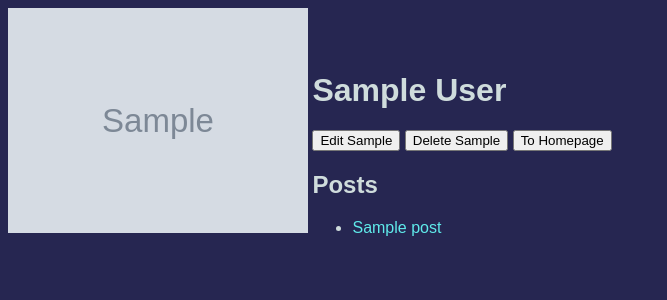
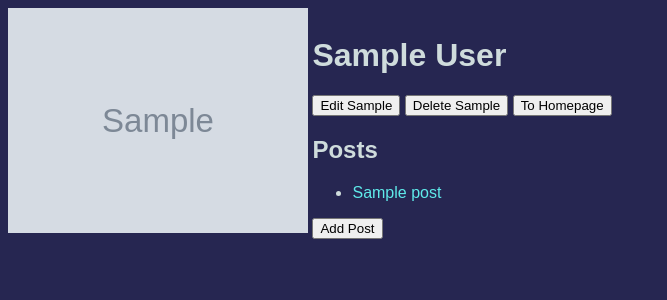
Before and after one commit to Nick-Salvemini/Blogly, a Flask app: page /1 in a window 1280 px wide. Shown: the top 300 px of the page, without its empty margins (0-667 px from the left). Run offline with Flask 2, Linux system fonts and the light colour scheme; tables that the repository leaves empty hold one stand-in row (values such as "Sample post"); grey boxes marked "Sample" are stand-in pictures.

Commit message:
completed 2nd phase of exercise

```diff
--- a/app.py
+++ b/app.py
@@ -77,6 +77,20 @@ def post_details(post_id):
     user = User.query.get_or_404({post.user_id})
     return render_template('post.html', post=post, user=user)
 
+@app.route('/new_post/<int:user_id>')
+def new_post(user_id):
+    user = User.query.get_or_404({user_id})
+    return render_template('new_post.html', user=user)
+
+@app.route('/new_post/<int:user_id>', methods=['POST'])
+def post_new_post(user_id):
+    user = User.query.get_or_404({user_id})
+    title = request.form['titleText']
+    content = request.form['contentText']
+    new_post = Post(title=title, content=content, user_id=user.id)
+    db.session.add(new_post)
+    db.session.commit()
+    return redirect(f'/posts/{new_post.id}')
 
 
 @app.route('/posts/<int:post_id>/edit')
@@ -89,8 +103,8 @@ def edit_post(post_id):
 def post_edit_post(post_id):
     post = Post.query.get_or_404({post_id})
     user = User.query.get_or_404({post.user_id})
-    post.title = request.form['title_text']
-    post.content = request.form['content_text']
+    post.title = request.form['titleText']
+    post.content = request.form['contentText']
     db.session.add(post)
     db.session.commit()
     return render_template('post.html', post=post, user=user)
--- a/templates/details.html
+++ b/templates/details.html
@@ -25,7 +25,9 @@
         </li>
         {% endfor %}
     </ul>
-    <form></form>
+    <form>
+        <button formaction="/new_post/{{user.id}}">Add Post</button>
+    </form>
 </div>
 
 {% endblock %}
```
Also changed, not shown: templates/new_post.html (+12 -1 lines).
